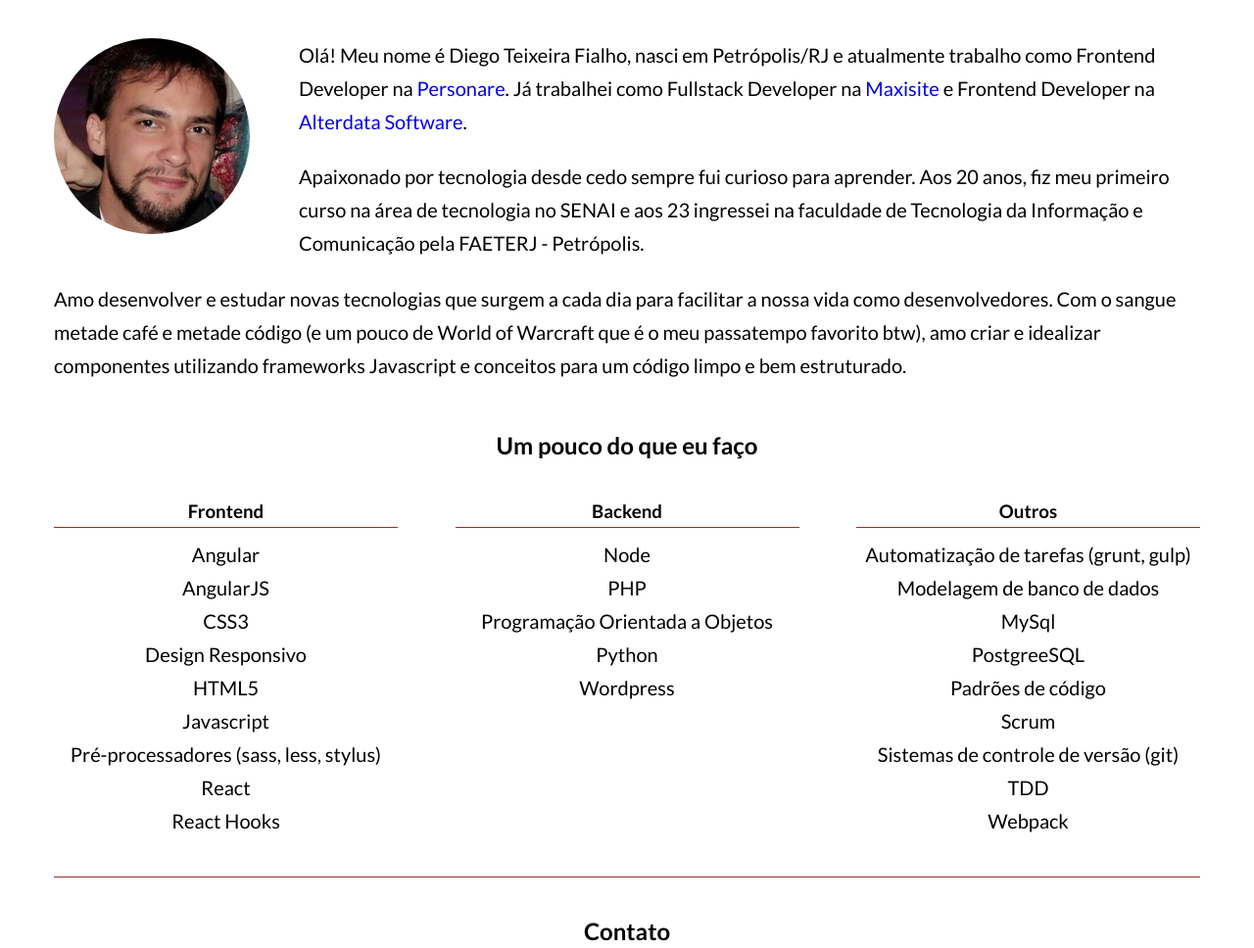
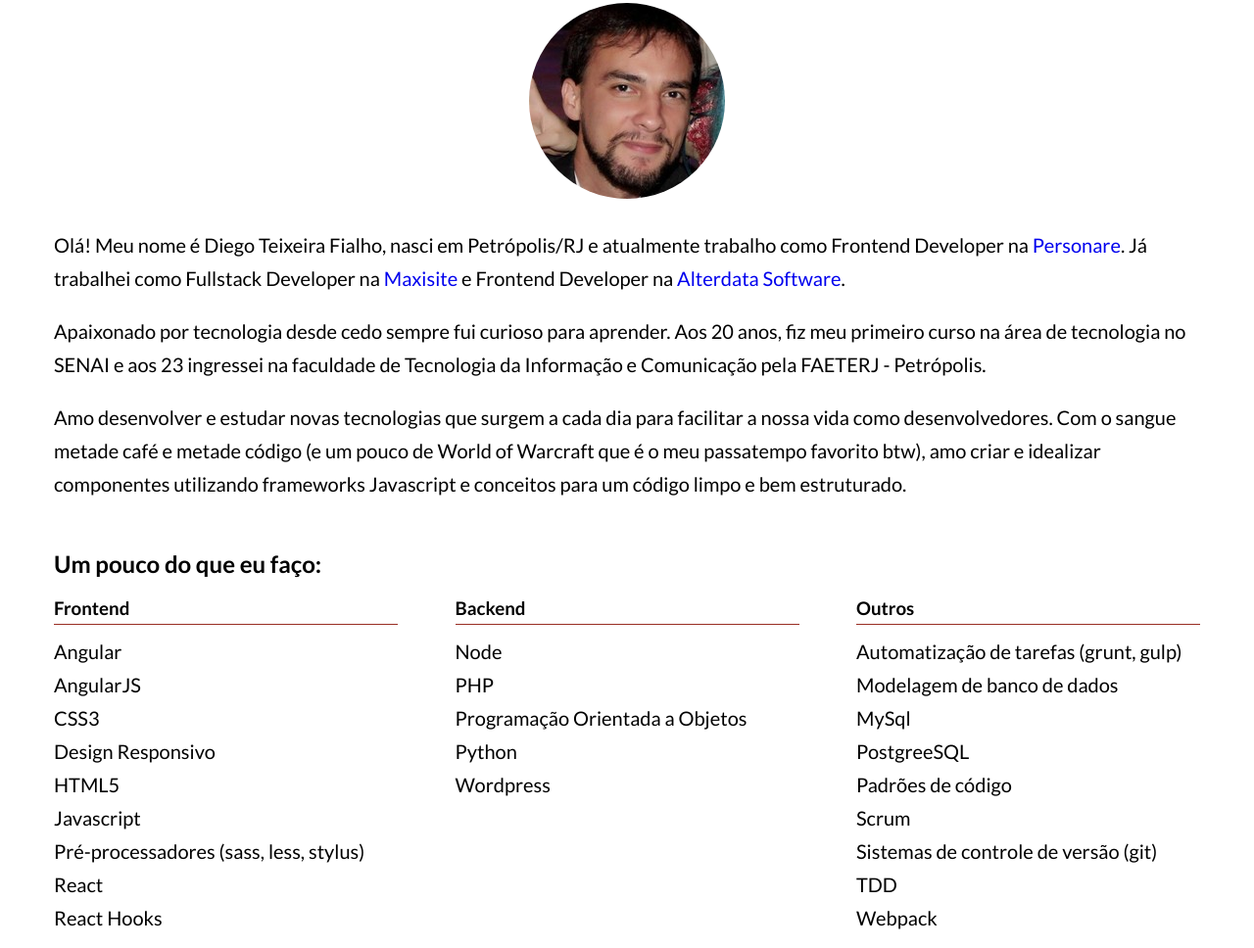
Before and after one commit to dtfialho/my-website, a Gatsby site: page /about-me in a window 1280 px wide. Shown: the part 264-1232 px from the top of the page at 98% size. Built offline with nearby package versions, Linux system fonts and the light colour scheme; Gatsby itself is replaced by a stand-in of ours.

Commit message:
Some adjustments in padding, margin and alignment

```diff
--- a/src/components/my-skills.js
+++ b/src/components/my-skills.js
@@ -3,7 +3,7 @@
 
 const MySkills = () => (
   <S.MySkillsContainer>
-    <S.MySkillsTitle>Um pouco do que eu faço</S.MySkillsTitle>
+    <S.MySkillsTitle>Um pouco do que eu faço:</S.MySkillsTitle>
 
     <S.MySkillsItems>
       <S.MySkillsItem>
--- a/src/styles/about-me.js
+++ b/src/styles/about-me.js
@@ -17,7 +17,7 @@
   color: ${textColorDark};
 
   ${tabletPortrait(`
-    margin-bottom: 3.5rem;
+    margin-bottom: 20px;
   `)}
 `
 
@@ -27,11 +27,6 @@
     width: 200px;
     min-width: 200px;
     margin: 0 auto 30px;
-
-    ${tabletPortrait(`
-      float: left;
-      margin: 0 50px 0 0;
-    `)}
 
     img {
       border-radius: 50%;
--- a/src/styles/global.js
+++ b/src/styles/global.js
@@ -31,7 +31,7 @@
   }
 
   h1, h2, h3, h4, h5, p {
-    margin-bottom: 1.4rem;
+    margin-bottom: 20px;
   }
 
   p, li {
--- a/src/styles/home.js
+++ b/src/styles/home.js
@@ -46,5 +46,6 @@
 
   p {
     font-weight: 400;
+    margin-bottom: 0;
   }
 `
--- a/src/styles/my-skills.js
+++ b/src/styles/my-skills.js
@@ -7,12 +7,9 @@
 `
 
 export const MySkillsTitle = styled.h2`
-  text-align: center;
 `
 
 export const MySkillsItems = styled.div`
-  padding-top: 20px;
-
   ${tabletPortrait(`
     display: flex;
     width: 100%;
@@ -22,7 +19,6 @@
 `
 
 export const MySkillsItem = styled.div`
-  text-align: center;
   margin-bottom: 40px;
 
   ${tabletPortrait(`flex-basis: 30%;`)}
```
